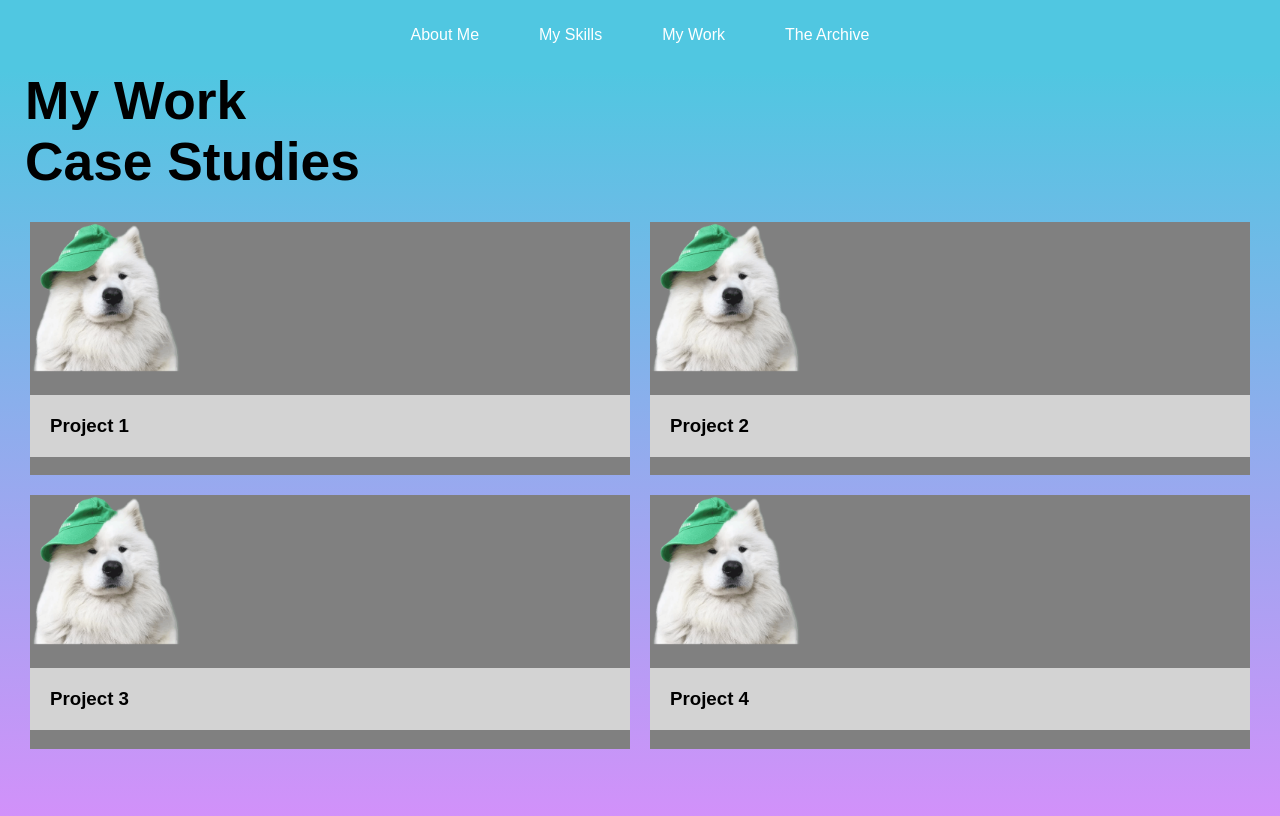
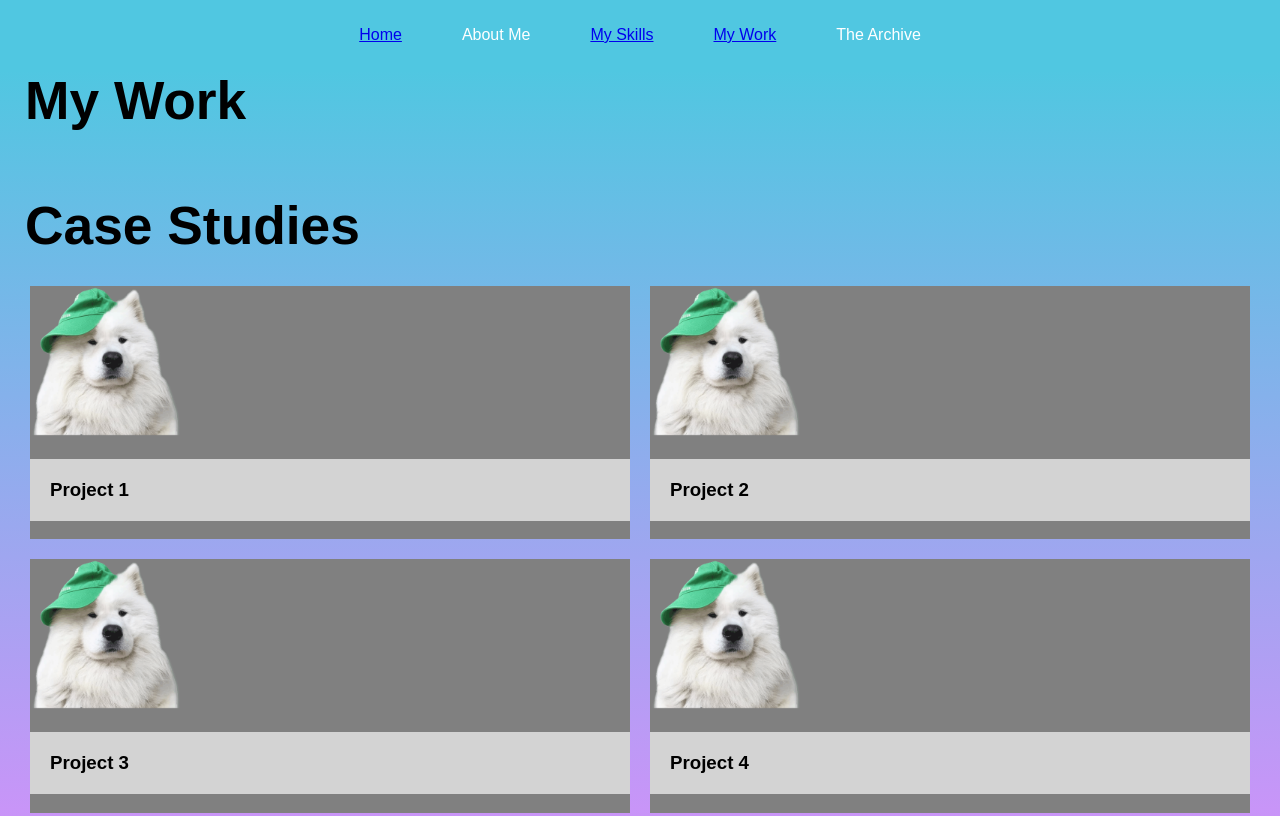
Before and after one commit to CarterDotJpeg/UX_UI_HW_18, a plain HTML site: page myWork.html in a window 1280 px wide. Shown: the top 816 px of the page. Drawn offline with Linux system fonts and the light colour scheme.

Commit message:
Added Links to each other

```diff
--- a/myWork.html
+++ b/myWork.html
@@ -8,14 +8,23 @@
     <header>
       <!--img src="images/logo.png"-->
       <ul>
+        <li>
+            <a href="index.html">Home</a>
+        </li>
         <li>About Me</li>
-        <li>My Skills</li>
-        <li>My Work</li>
+        <li>
+            <a href="myskills.html">My Skills</a>
+        </li>
+        <li>
+            <a href="myWork.html">My Work</a>
+        </li>
         <li>The Archive</li>
       </ul>
     </header>
     <section class="main">
         <h1>My Work</h1>
+        <p></p>
+        <p></p>
         <h1>Case Studies</h1>
           <div class="grid-container">
             <div class="Project">
```
Also changed, not shown: index.html (+9 -2 lines), mySkills.html (+10 -3 lines).
